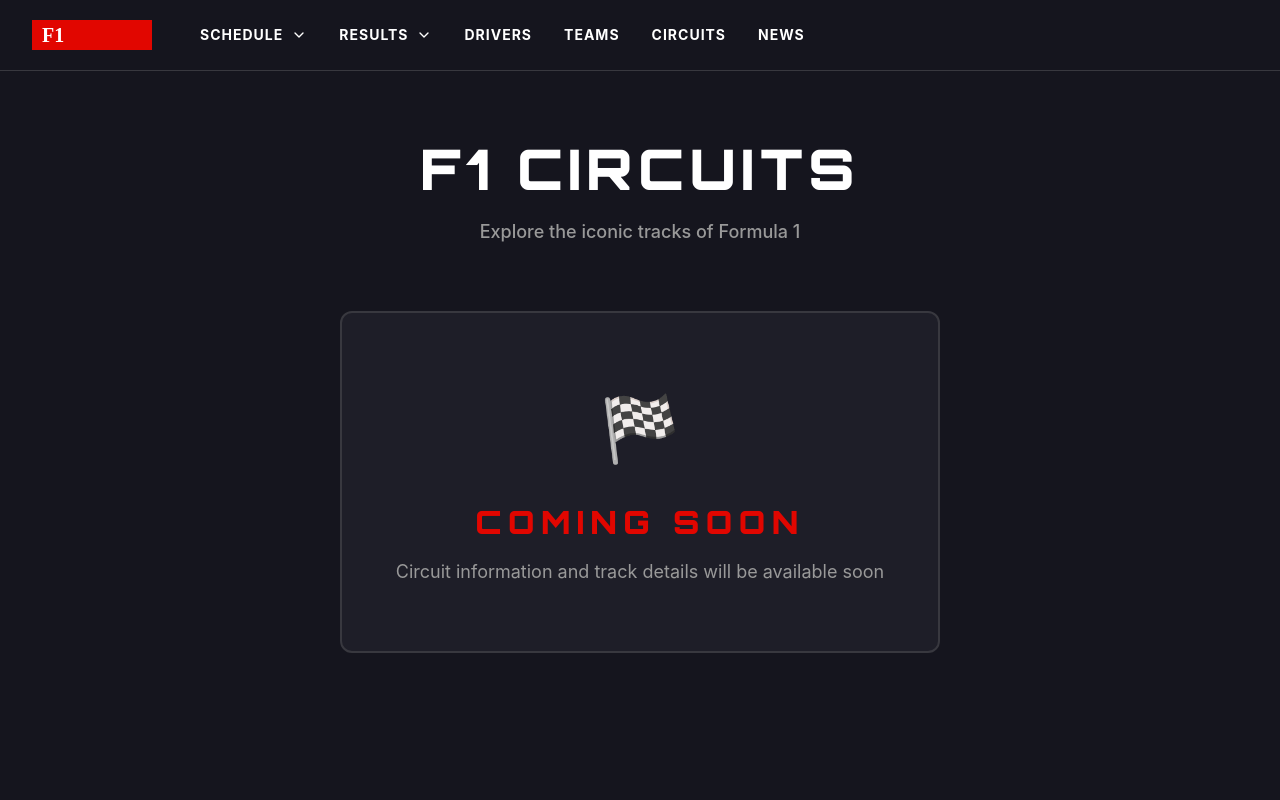
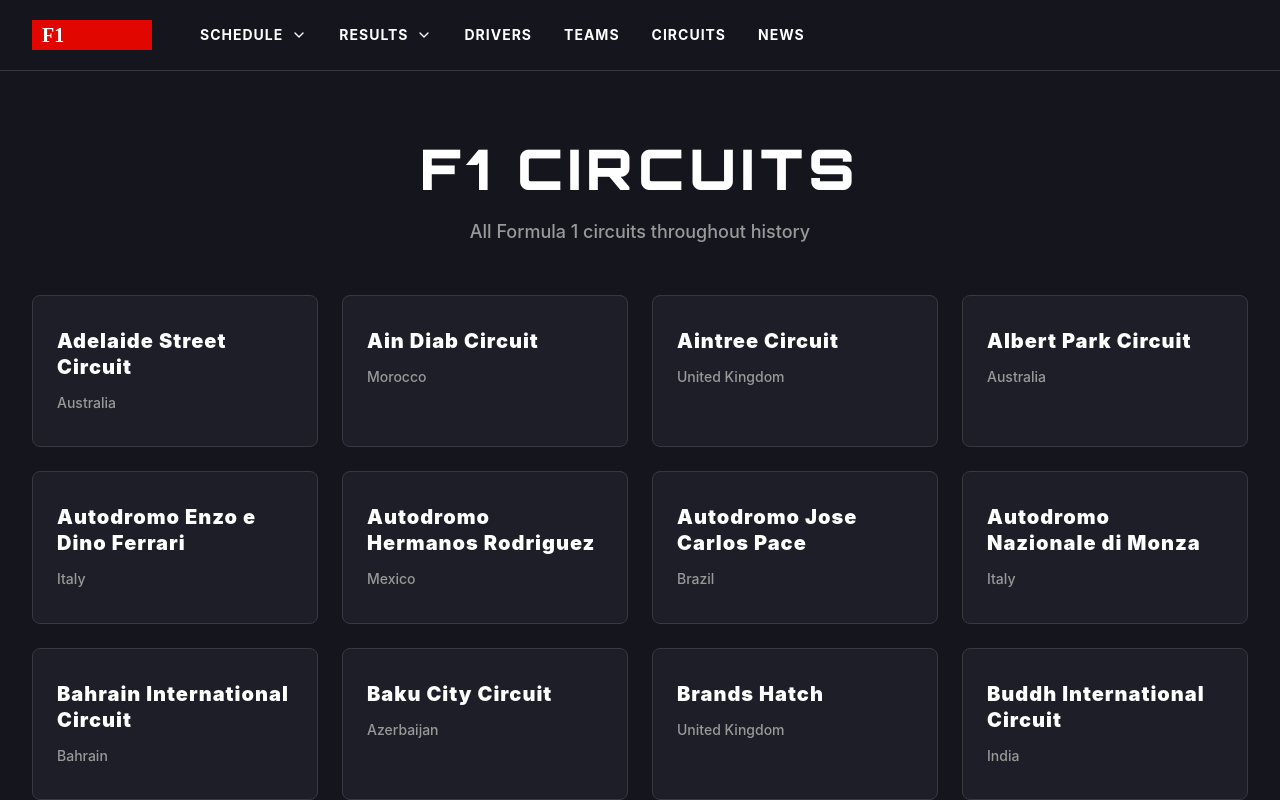
Before and after one commit to sriksven/StratX, a React (Vite) app in the folder frontend/: page /StratX/circuits in a window 1280 px wide. Built offline with nearby package versions, Linux system fonts and the light colour scheme; no server answers.

Commit message:
planned the UI

```diff
--- a/frontend/src/pages/CircuitsPage.css
+++ b/frontend/src/pages/CircuitsPage.css
@@ -24,32 +24,66 @@
     font-weight: 500;
 }
 
-.coming-soon-block {
-    max-width: 600px;
-    margin: 4rem auto;
-    padding: 4rem 2rem;
-    background: #1e1e28;
-    border: 2px solid #38383f;
-    border-radius: 12px;
-    text-align: center;
+.circuits-grid {
+    max-width: 1440px;
+    margin: 0 auto;
+    display: grid;
+    grid-template-columns: repeat(4, 1fr);
+    gap: 1.5rem;
 }
 
-.coming-soon-icon {
-    font-size: 4rem;
-    margin-bottom: 1.5rem;
+.circuit-card {
+    background: #1e1e28;
+    border: 1px solid #38383f;
+    border-radius: 8px;
+    padding: 2rem 1.5rem;
+    transition: all 0.3s ease;
+    cursor: pointer;
+    display: flex;
+    flex-direction: column;
+    gap: 0.75rem;
 }
 
-.coming-soon-block h2 {
-    font-size: 2rem;
-    font-weight: 900;
-    color: #e10600;
-    letter-spacing: 0.2em;
-    margin-bottom: 1rem;
+.circuit-card:hover {
+    transform: translateY(-4px);
+    box-shadow: 0 8px 24px rgba(225, 6, 0, 0.3);
+    border-color: #e10600;
+    background: #252530;
 }
 
-.coming-soon-block p {
-    font-size: 1.125rem;
+.circuit-name {
+    font-size: 1.25rem;
+    font-weight: 900;
+    color: #fff;
+    letter-spacing: 0.05em;
+    line-height: 1.3;
+}
+
+.circuit-country {
+    font-size: 0.875rem;
     color: #999;
+    font-weight: 500;
+}
+
+.circuit-round {
+    font-size: 0.75rem;
+    color: #e10600;
+    font-weight: 700;
+    text-transform: uppercase;
+    letter-spacing: 0.5px;
+    margin-top: 0.5rem;
+}
+
+@media (max-width: 1200px) {
+    .circuits-grid {
+        grid-template-columns: repeat(3, 1fr);
+    }
+}
+
+@media (max-width: 900px) {
+    .circuits-grid {
+        grid-template-columns: repeat(2, 1fr);
+    }
 }
 
 @media (max-width: 768px) {
@@ -57,7 +91,12 @@
         padding: 2rem 1rem;
     }
 
-    .coming-soon-block {
-        padding: 3rem 1.5rem;
+    .circuits-grid {
+        grid-template-columns: 1fr;
+        gap: 1rem;
+    }
+
+    .circuit-card {
+        padding: 1.5rem 1.25rem;
     }
 }
--- a/frontend/src/pages/CircuitsPage.tsx
+++ b/frontend/src/pages/CircuitsPage.tsx
@@ -1,17 +1,76 @@
 import './CircuitsPage.css';
+
+interface Circuit {
+    name: string;
+    country: string;
+}
+
+const allF1Circuits: Circuit[] = [
+    { name: 'Adelaide Street Circuit', country: 'Australia' },
+    { name: 'Ain Diab Circuit', country: 'Morocco' },
+    { name: 'Aintree Circuit', country: 'United Kingdom' },
+    { name: 'Albert Park Circuit', country: 'Australia' },
+    { name: 'Autodromo Enzo e Dino Ferrari', country: 'Italy' },
+    { name: 'Autodromo Hermanos Rodriguez', country: 'Mexico' },
+    { name: 'Autodromo Jose Carlos Pace', country: 'Brazil' },
+    { name: 'Autodromo Nazionale di Monza', country: 'Italy' },
+    { name: 'Bahrain International Circuit', country: 'Bahrain' },
+    { name: 'Baku City Circuit', country: 'Azerbaijan' },
+    { name: 'Brands Hatch', country: 'United Kingdom' },
+    { name: 'Buddh International Circuit', country: 'India' },
+    { name: 'Circuit de Barcelona-Catalunya', country: 'Spain' },
+    { name: 'Circuit de Monaco', country: 'Monaco' },
+    { name: 'Circuit de Nevers Magny-Cours', country: 'France' },
+    { name: 'Circuit de Spa-Francorchamps', country: 'Belgium' },
+    { name: 'Circuit Gilles Villeneuve', country: 'Canada' },
+    { name: 'Circuit of the Americas', country: 'United States' },
+    { name: 'Circuit Paul Ricard', country: 'France' },
+    { name: 'Circuit Zandvoort', country: 'Netherlands' },
+    { name: 'Circuito de Jerez', country: 'Spain' },
+    { name: 'Donington Park', country: 'United Kingdom' },
+    { name: 'Fuji Speedway', country: 'Japan' },
+    { name: 'Hockenheimring', country: 'Germany' },
+    { name: 'Hungaroring', country: 'Hungary' },
+    { name: 'Indianapolis Motor Speedway', country: 'United States' },
+    { name: 'Istanbul Park', country: 'Turkey' },
+    { name: 'Jeddah Corniche Circuit', country: 'Saudi Arabia' },
+    { name: 'Korea International Circuit', country: 'South Korea' },
+    { name: 'Las Vegas Street Circuit', country: 'United States' },
+    { name: 'Losail International Circuit', country: 'Qatar' },
+    { name: 'Marina Bay Street Circuit', country: 'Singapore' },
+    { name: 'Miami International Autodrome', country: 'United States' },
+    { name: 'Nürburgring', country: 'Germany' },
+    { name: 'Österreichring / A1-Ring / Red Bull Ring', country: 'Austria' },
+    { name: 'Pescara Circuit', country: 'Italy' },
+    { name: 'Phoenix Street Circuit', country: 'United States' },
+    { name: 'Reims-Gueux', country: 'France' },
+    { name: 'Rouen-Les-Essarts', country: 'France' },
+    { name: 'Sepang International Circuit', country: 'Malaysia' },
+    { name: 'Shanghai International Circuit', country: 'China' },
+    { name: 'Silverstone Circuit', country: 'United Kingdom' },
+    { name: 'Sochi Autodrom', country: 'Russia' },
+    { name: 'Suzuka Circuit', country: 'Japan' },
+    { name: 'Valencia Street Circuit', country: 'Spain' },
+    { name: 'Watkins Glen', country: 'United States' },
+    { name: 'Yas Marina Circuit', country: 'United Arab Emirates' },
+    { name: 'Zolder Circuit', country: 'Belgium' },
+].sort((a, b) => a.name.localeCompare(b.name));
 
 export default function CircuitsPage() {
     return (
         <div className="circuits-page">
             <div className="page-header">
                 <h1>F1 CIRCUITS</h1>
-                <p className="page-subtitle">Explore the iconic tracks of Formula 1</p>
+                <p className="page-subtitle">All Formula 1 circuits throughout history</p>
             </div>
 
-            <div className="coming-soon-block">
-                <div className="coming-soon-icon">🏁</div>
-                <h2>COMING SOON</h2>
-                <p>Circuit information and track details will be available soon</p>
+            <div className="circuits-grid">
+                {allF1Circuits.map((circuit, index) => (
+                    <div key={index} className="circuit-card">
+                        <div className="circuit-name">{circuit.name}</div>
+                        <div className="circuit-country">{circuit.country}</div>
+                    </div>
+                ))}
             </div>
         </div>
     );
```
